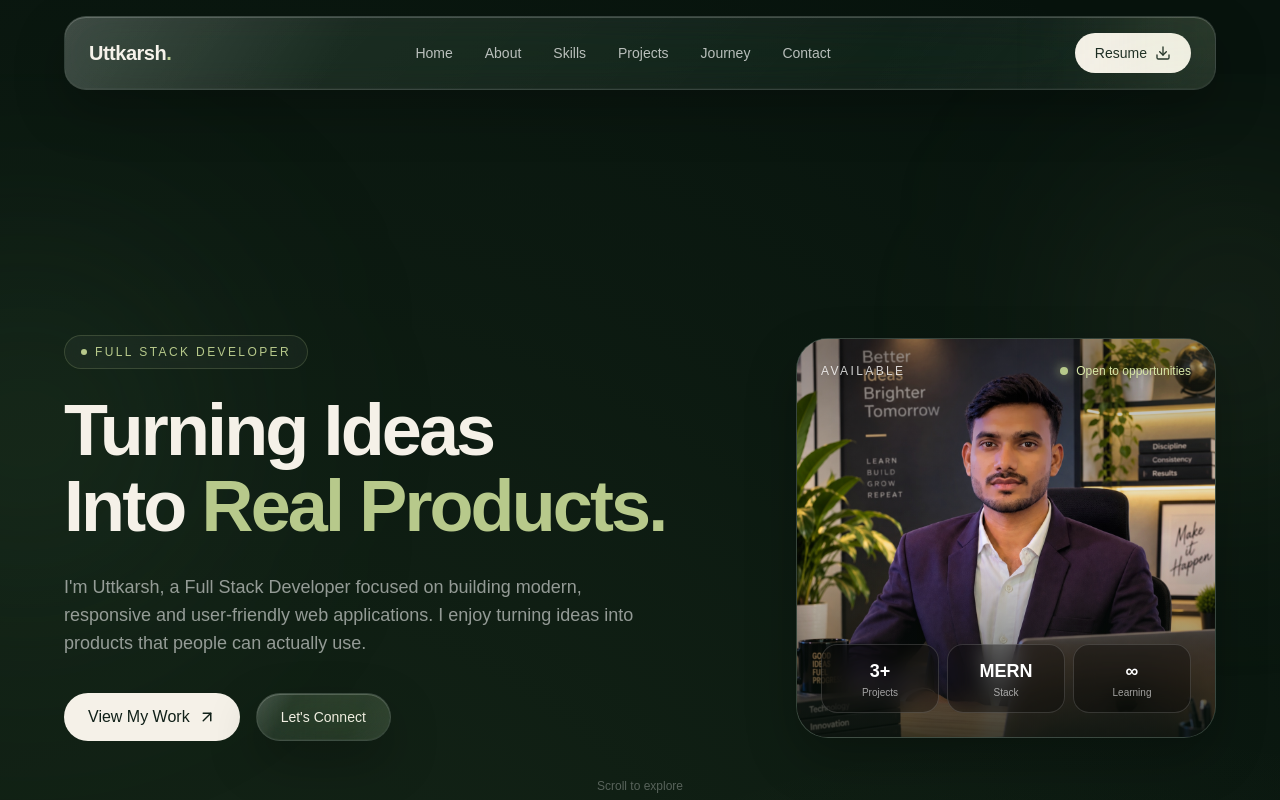
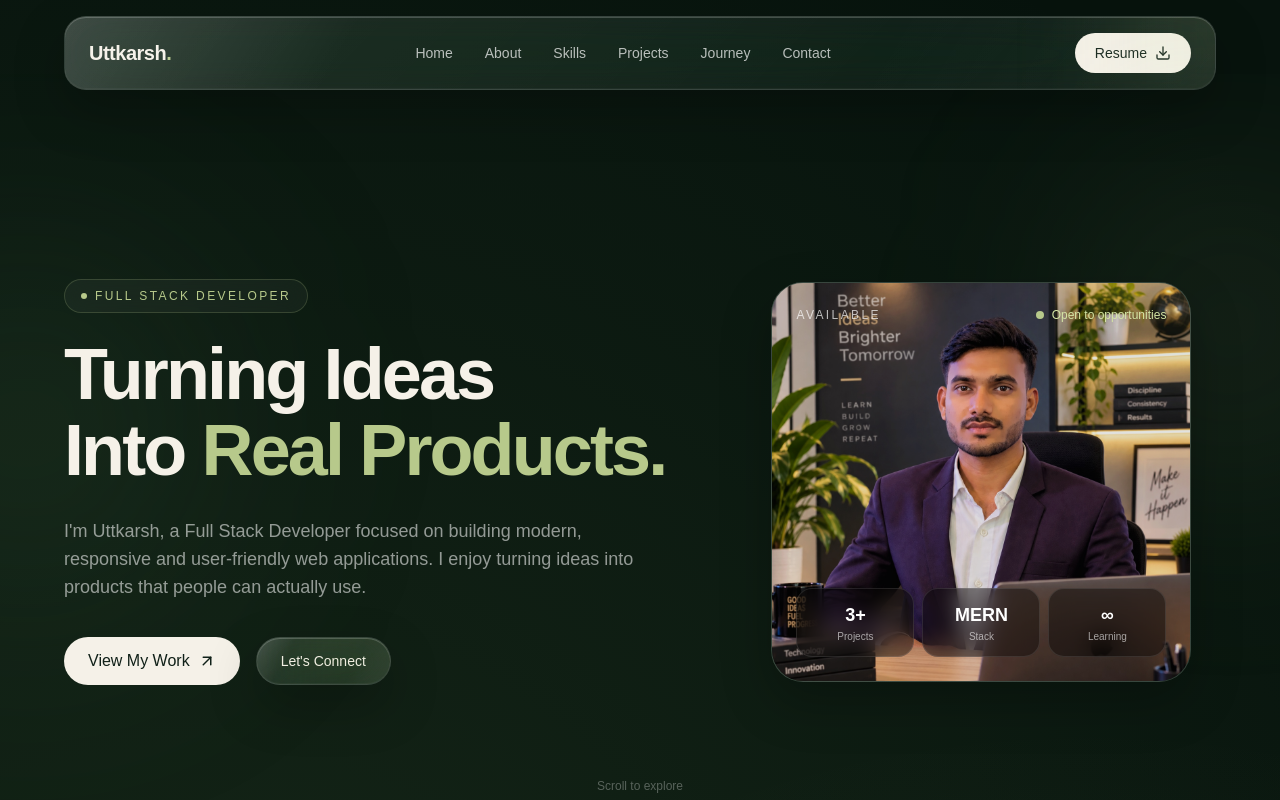
Before and after one commit to Uttkarshpal0009/portfolio, a React app: page / in a window 1280 px wide. Shown: the top 800 px of the page. Built offline with nearby package versions, Linux system fonts and the light colour scheme; the HTML template or start-up script is replaced by a standard one.

Commit message:
update hero section positioning

```diff
--- a/src/components/Contact.jsx
+++ b/src/components/Contact.jsx
@@ -1,6 +1,9 @@
 import { ArrowUpRight, Mail, MapPin, Phone } from "lucide-react";
 
 function Contact() {
+  const gmailLink =
+    "https://mail.google.com/mail/?view=cm&fs=1&to=uttkarshpal0009@gmail.com&su=Let's%20Connect%20with%20Uttkarsh&body=Hello%20Uttkarsh,%0A%0AI%20would%20like%20to%20connect%20with%20you.";
+
   return (
     <section
       id="contact"
@@ -10,7 +13,6 @@ function Contact() {
       <div className="pointer-events-none absolute left-1/2 top-1/2 h-96 w-96 -translate-x-1/2 -translate-y-1/2 rounded-full bg-[#b7c98b]/10 blur-3xl" />
 
       <div className="mx-auto max-w-6xl">
-
         {/* Heading */}
         <div className="mb-12 max-w-2xl">
           <p className="mb-3 text-sm font-medium uppercase tracking-[0.25em] text-[#b7c98b]">
@@ -47,7 +49,9 @@ function Contact() {
 
                 {/* Email */}
                 <a
-                  href="mailto:uttkarshpal0009@gmail.com"
+                  href={gmailLink}
+                  target="_blank"
+                  rel="noopener noreferrer"
                   className="group flex items-center gap-4"
                 >
                   <div className="flex h-11 w-11 items-center justify-center rounded-xl bg-[#b7c98b]/10 text-[#b7c98b]">
@@ -56,6 +60,7 @@ function Contact() {
 
                   <div>
                     <p className="text-xs text-white/30">Email</p>
+
                     <p className="mt-1 text-sm text-white/65 transition group-hover:text-[#f5f1e8]">
                       uttkarshpal0009@gmail.com
                     </p>
@@ -73,6 +78,7 @@ function Contact() {
 
                   <div>
                     <p className="text-xs text-white/30">Phone</p>
+
                     <p className="mt-1 text-sm text-white/65 transition group-hover:text-[#f5f1e8]">
                       +91 8182836832
                     </p>
@@ -87,18 +93,17 @@ function Contact() {
 
                   <div>
                     <p className="text-xs text-white/30">Location</p>
+
                     <p className="mt-1 text-sm text-white/65">
                       Pune, Maharashtra
                     </p>
                   </div>
                 </div>
-
               </div>
             </div>
 
             {/* Right */}
             <div className="flex flex-col justify-between">
-
               <div>
                 <p className="text-sm leading-7 text-white/45">
                   I'm always interested in learning, building meaningful
@@ -106,8 +111,11 @@ function Contact() {
                   ideas.
                 </p>
 
+                {/* Start Conversation - Gmail */}
                 <a
-                  href="mailto:uttkarshpal0009@gmail.com"
+                  href="https://mail.google.com/mail/?view=cm&fs=1&to=uttkarshpal0009@gmail.com"
+                  target="_blank"
+                  rel="noopener noreferrer"
                   className="mt-7 inline-flex items-center gap-3 rounded-full bg-[#f5f1e8] px-6 py-3.5 text-sm font-medium text-[#102018] transition hover:bg-[#dfe8c8]"
                 >
                   Start a conversation
@@ -130,8 +138,8 @@ function Contact() {
                   opportunities.
                 </p>
               </div>
+            </div>
 
-            </div>
           </div>
         </div>
       </div>
--- a/src/components/Hero.jsx
+++ b/src/components/Hero.jsx
@@ -1,43 +1,58 @@
 import { ArrowUpRight } from "lucide-react";
-import profileImage from "../assets/profile.JPG";
 
 function Hero() {
   return (
     <section
       id="home"
-      className="relative flex min-h-screen w-full justify-center overflow-hidden px-6 pt-32 md:px-10 lg:px-16"
+      className="relative min-h-screen overflow-hidden px-6 pt-32"
     >
       {/* Background glow */}
       <div className="pointer-events-none absolute left-[-150px] top-[180px] h-[350px] w-[350px] rounded-full bg-[#426b45]/20 blur-[120px]" />
+
       <div className="pointer-events-none absolute right-[-100px] top-[100px] h-[300px] w-[300px] rounded-full bg-[#b7c98b]/10 blur-[120px]" />
 
-      {/* Hero container */}
-      <div className="relative mx-auto grid w-full max-w-6xl min-h-[80vh] items-center gap-12 lg:grid-cols-[minmax(0,1.15fr)_minmax(360px,0.85fr)]">
+      {/* Main Hero */}
+      <div
+        className="
+          relative mx-auto grid min-h-[80vh] max-w-6xl
+          items-center gap-12
+          lg:-translate-y-10
+          lg:grid-cols-[1.15fr_0.85fr]
+        "
+      >
         {/* LEFT */}
-        <div className="min-w-0">
+        <div>
+          {/* Small label */}
           <div className="mb-6 inline-flex items-center gap-2 rounded-full border border-[#b7c98b]/20 bg-white/[0.04] px-4 py-2 text-xs tracking-[0.2em] text-[#b7c98b] backdrop-blur-md">
             <span className="h-1.5 w-1.5 rounded-full bg-[#b7c98b]" />
             FULL STACK DEVELOPER
           </div>
 
+          {/* Heading */}
           <h1 className="max-w-4xl text-5xl font-semibold leading-[1.05] tracking-[-0.04em] text-[#f5f1e8] sm:text-6xl lg:text-7xl">
             Turning Ideas
             <br />
-            Into <span className="text-[#b7c98b]">Real Products.</span>
+            Into{" "}
+            <span className="text-[#b7c98b]">
+              Real Products.
+            </span>
           </h1>
 
+          {/* Description */}
           <p className="mt-7 max-w-xl text-base leading-7 text-white/55 sm:text-lg">
-            I'm Uttkarsh, a Full Stack Developer focused on building modern,
-            responsive and user-friendly web applications. I enjoy turning
-            ideas into products that people can actually use.
+            I'm Uttkarsh, a Full Stack Developer focused on building
+            modern, responsive and user-friendly web applications.
+            I enjoy turning ideas into products that people can actually use.
           </p>
 
+          {/* Buttons */}
           <div className="mt-9 flex flex-wrap gap-4">
             <a
               href="#projects"
               className="group flex items-center gap-2 rounded-full bg-[#f5f1e8] px-6 py-3 font-medium text-[#102018] transition duration-300 hover:scale-[1.03] hover:bg-[#dfe8c8]"
             >
               View My Work
+
               <ArrowUpRight
                 size={18}
                 className="transition-transform group-hover:translate-x-1 group-hover:-translate-y-1"
@@ -54,54 +69,64 @@ function Hero() {
         </div>
 
         {/* RIGHT */}
-        <div className="relative flex w-full justify-center lg:justify-end">
-          <div className="liquid-glass relative h-[400px] w-full max-w-[420px] overflow-hidden rounded-[32px] p-0">
-            {/* Profile image */}
+        <div className="relative flex justify-center">
+          {/* Profile Card */}
+          <div className="liquid-glass relative h-[400px] w-full max-w-[420px] overflow-hidden rounded-[32px]">
+
+            {/* Profile Image */}
             <img
-              src={profileImage}
+              src="/src/assets/profile.JPG"
               alt="Uttkarsh Pal"
-              className="absolute inset-0 h-full w-full object-cover object-center"
+              className="absolute inset-0 h-full w-full object-cover"
             />
 
-            {/* Dark overlay for readability */}
-            <div className="absolute inset-0 bg-gradient-to-b from-black/35 via-transparent to-[#07120c]/75" />
+            {/* Dark overlay */}
+            <div className="absolute inset-0 bg-black/10" />
 
+            {/* Top information */}
             <div className="relative z-10 flex h-full flex-col justify-between p-6">
-              <div className="flex items-start justify-between gap-4">
-                <span className="text-xs tracking-[0.2em] text-white/80 drop-shadow">
+
+              <div className="flex justify-between">
+                <span className="text-xs tracking-[0.2em] text-white/70">
                   AVAILABLE
                 </span>
 
-                <span className="flex items-center gap-2 text-xs text-[#d8e7a8] drop-shadow">
-                  <span className="h-2 w-2 rounded-full bg-[#b7c98b] shadow-[0_0_12px_#b7c98b]" />
+                <span className="flex items-center gap-2 text-xs text-[#d5e5a5]">
+                  <span className="h-2 w-2 rounded-full bg-[#b7c98b]" />
                   Open to opportunities
                 </span>
               </div>
 
-              <div className="text-center">
-                <p className="text-sm font-medium tracking-[0.15em] text-white/75 drop-shadow">
+              {/* Bottom Stats */}
+              <div className="grid grid-cols-3 gap-2">
+                <div className="rounded-2xl border border-white/10 bg-black/40 p-3 text-center backdrop-blur-md">
+                  <p className="text-lg font-semibold text-white">
+                    3+
+                  </p>
 
-                </p>
-
-                <h2 className="mt-3 text-2xl font-semibold text-white drop-shadow-lg">
-
-                </h2>
-              </div>
-
-              <div className="grid grid-cols-3 gap-2">
-                <div className="rounded-2xl border border-white/15 bg-black/30 p-3 text-center backdrop-blur-md">
-                  <p className="text-lg font-semibold text-white">3+</p>
-                  <p className="text-[10px] text-white/60">Projects</p>
+                  <p className="text-[10px] text-white/60">
+                    Projects
+                  </p>
                 </div>
 
-                <div className="rounded-2xl border border-white/15 bg-black/30 p-3 text-center backdrop-blur-md">
-                  <p className="text-lg font-semibold text-white">MERN</p>
-                  <p className="text-[10px] text-white/60">Stack</p>
+                <div className="rounded-2xl border border-white/10 bg-black/40 p-3 text-center backdrop-blur-md">
+                  <p className="text-lg font-semibold text-white">
+                    MERN
+                  </p>
+
+                  <p className="text-[10px] text-white/60">
+                    Stack
+                  </p>
                 </div>
 
-                <div className="rounded-2xl border border-white/15 bg-black/30 p-3 text-center backdrop-blur-md">
-                  <p className="text-lg font-semibold text-white">∞</p>
-                  <p className="text-[10px] text-white/60">Learning</p>
+                <div className="rounded-2xl border border-white/10 bg-black/40 p-3 text-center backdrop-blur-md">
+                  <p className="text-lg font-semibold text-white">
+                    ∞
+                  </p>
+
+                  <p className="text-[10px] text-white/60">
+                    Learning
+                  </p>
                 </div>
               </div>
             </div>
@@ -109,8 +134,10 @@ function Hero() {
         </div>
       </div>
 
+      {/* Bottom scroll indicator */}
       <div className="absolute bottom-8 left-1/2 hidden -translate-x-1/2 flex-col items-center gap-2 text-xs text-white/30 md:flex">
         <span>Scroll to explore</span>
+
         <div className="h-10 w-px bg-gradient-to-b from-[#b7c98b] to-transparent" />
       </div>
     </section>
--- a/src/components/Navbar.jsx
+++ b/src/components/Navbar.jsx
@@ -44,7 +44,7 @@ function Navbar() {
 
         {/* Resume */}
         <a
-          href="/resume.pdf"
+          href="/uttkarsh_resume.pdf"
           download
           className="flex items-center gap-2 rounded-full bg-[#f5f1e8] px-5 py-2.5 text-sm font-medium text-[#102018] transition hover:bg-[#dfe8c8]"
         >
--- a/src/components/Project.jsx
+++ b/src/components/Project.jsx
@@ -28,7 +28,7 @@ const projects = [
       "A responsive CRUD notes application with instant UI updates, editing, deleting, and dynamic date handling.",
     tech: ["React.js", "JavaScript", "Tailwind CSS"],
     github: "https://github.com/Uttkarshpal0009/notes-app",
-    live: "https://notes-app-kyko.vercel.app/",
+    live: "https://notes-app-self-ten.vercel.app/",
     featured: false,
   },
   {
```
Also changed, not shown: src/components/Footer.jsx (+26 -8 lines), 1 other file (tests, documents, lock files or other folders).
